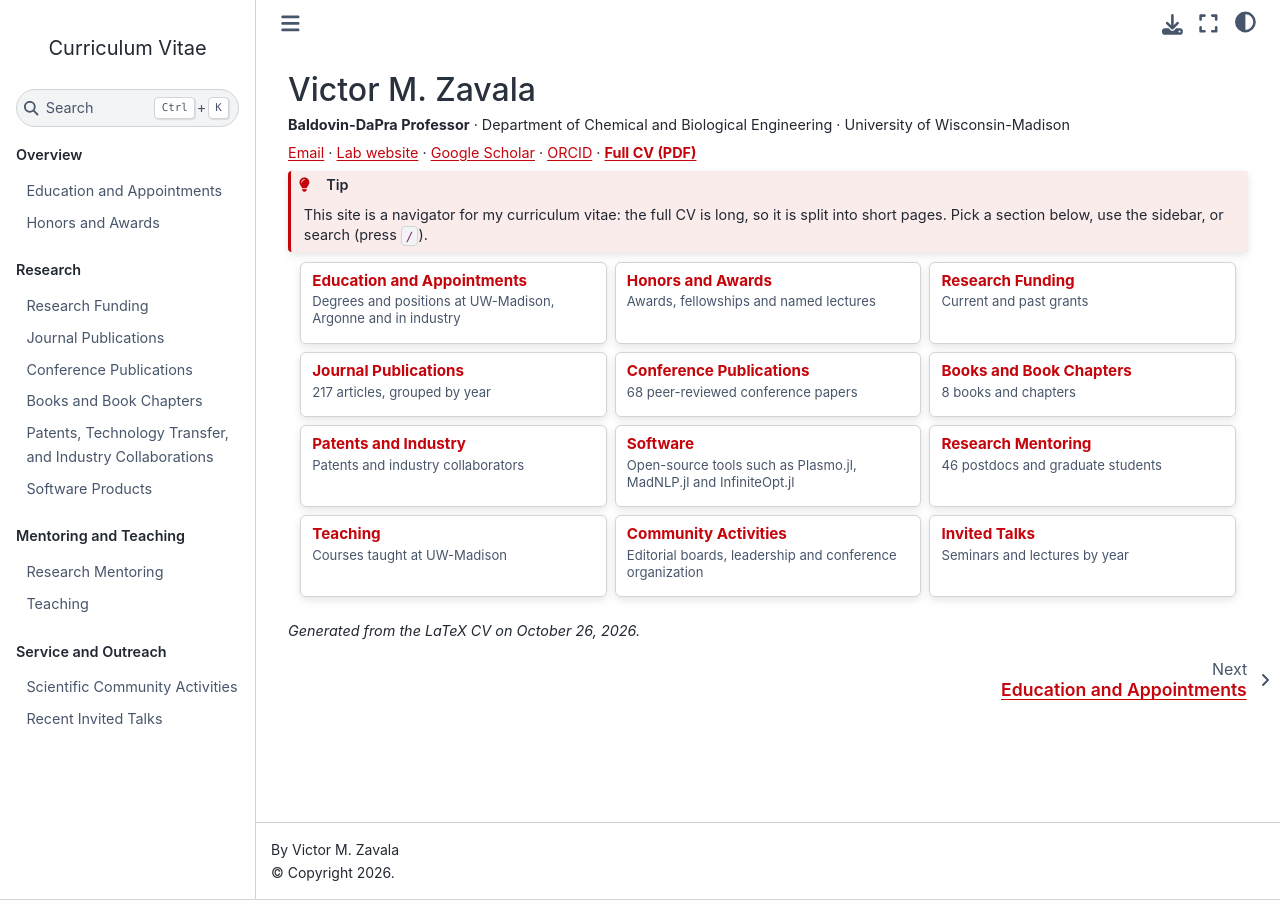
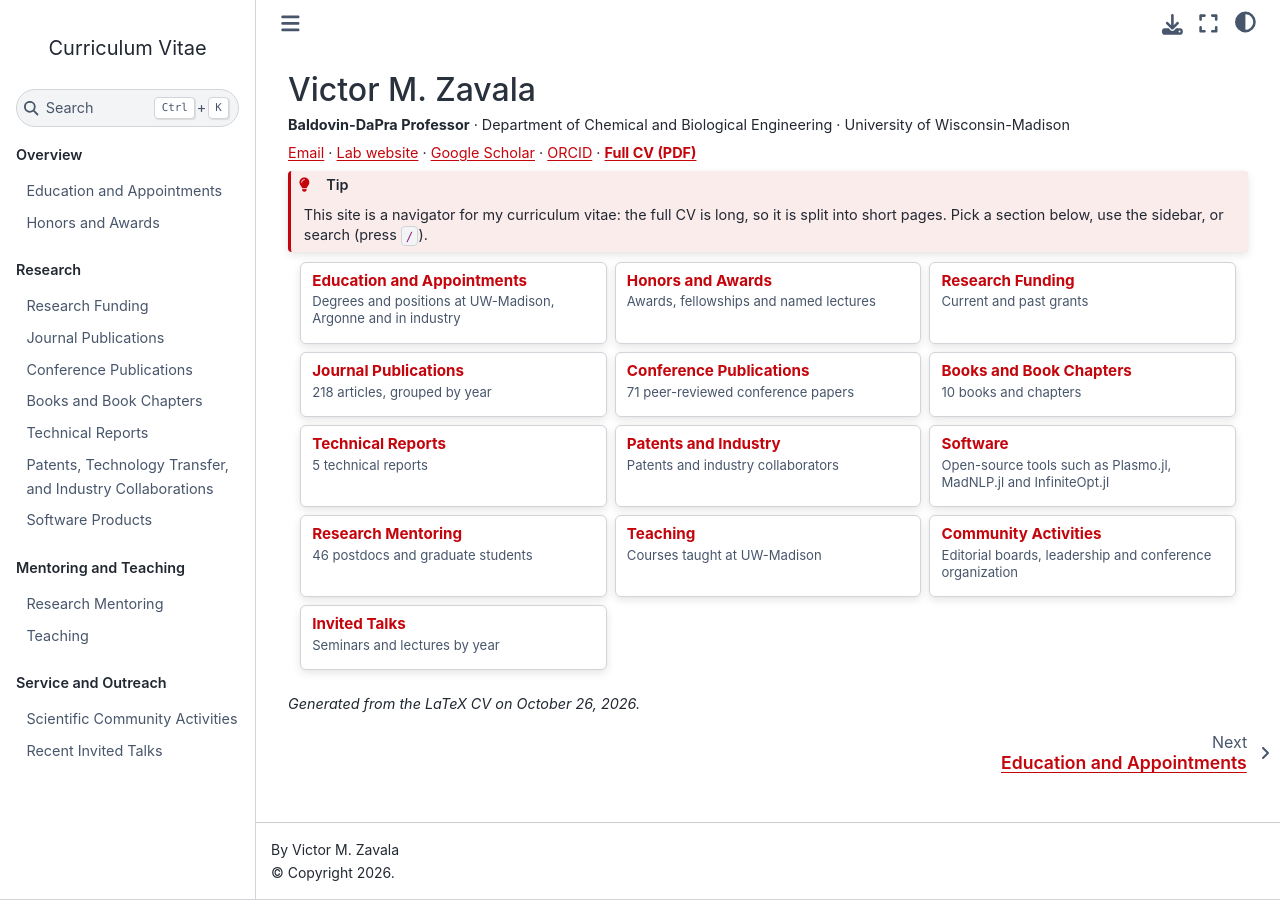
Before and after one commit to vzavala/ZavalaCV, a Jupyter Book: the page built from intro.md, in a window 1280 px wide. Built offline with Jupyter Book 1.0.4 settings and Sphinx 7.4.7 and the Sphinx Book theme 1.1.4, drawn with Linux system fonts in a browser that asks for light colours.

Commit message:
Add technical reports page and six papers missing from the CV
Co-Authored-By: Claude Opus 5.5 <noreply@anthropic.com>

```diff
--- a/_toc.yml
+++ b/_toc.yml
@@ -12,6 +12,7 @@ parts:
       - file: publications/journal
       - file: publications/conference
       - file: publications/books
+      - file: publications/reports
       - file: patents-industry
       - file: software
   - caption: Mentoring and Teaching
--- a/intro.md
+++ b/intro.md
@@ -40,7 +40,7 @@ Current and past grants
 :link-type: doc
 :class-card: landing-card
 
-217 articles, grouped by year
+218 articles, grouped by year
 :::
 
 :::{grid-item-card} Conference Publications
@@ -48,7 +48,7 @@ Current and past grants
 :link-type: doc
 :class-card: landing-card
 
-68 peer-reviewed conference papers
+71 peer-reviewed conference papers
 :::
 
 :::{grid-item-card} Books and Book Chapters
@@ -56,7 +56,15 @@ Current and past grants
 :link-type: doc
 :class-card: landing-card
 
-8 books and chapters
+10 books and chapters
+:::
+
+:::{grid-item-card} Technical Reports
+:link: publications/reports
+:link-type: doc
+:class-card: landing-card
+
+5 technical reports
 :::
 
 :::{grid-item-card} Patents and Industry
```
Also changed, not shown: publications/books.md (+8 -2 lines), publications/conference.md (+6 -3 lines), publications/journal.md (+3 -2 lines), publications/reports.md (added, +26 -0 lines), 1 other file.
